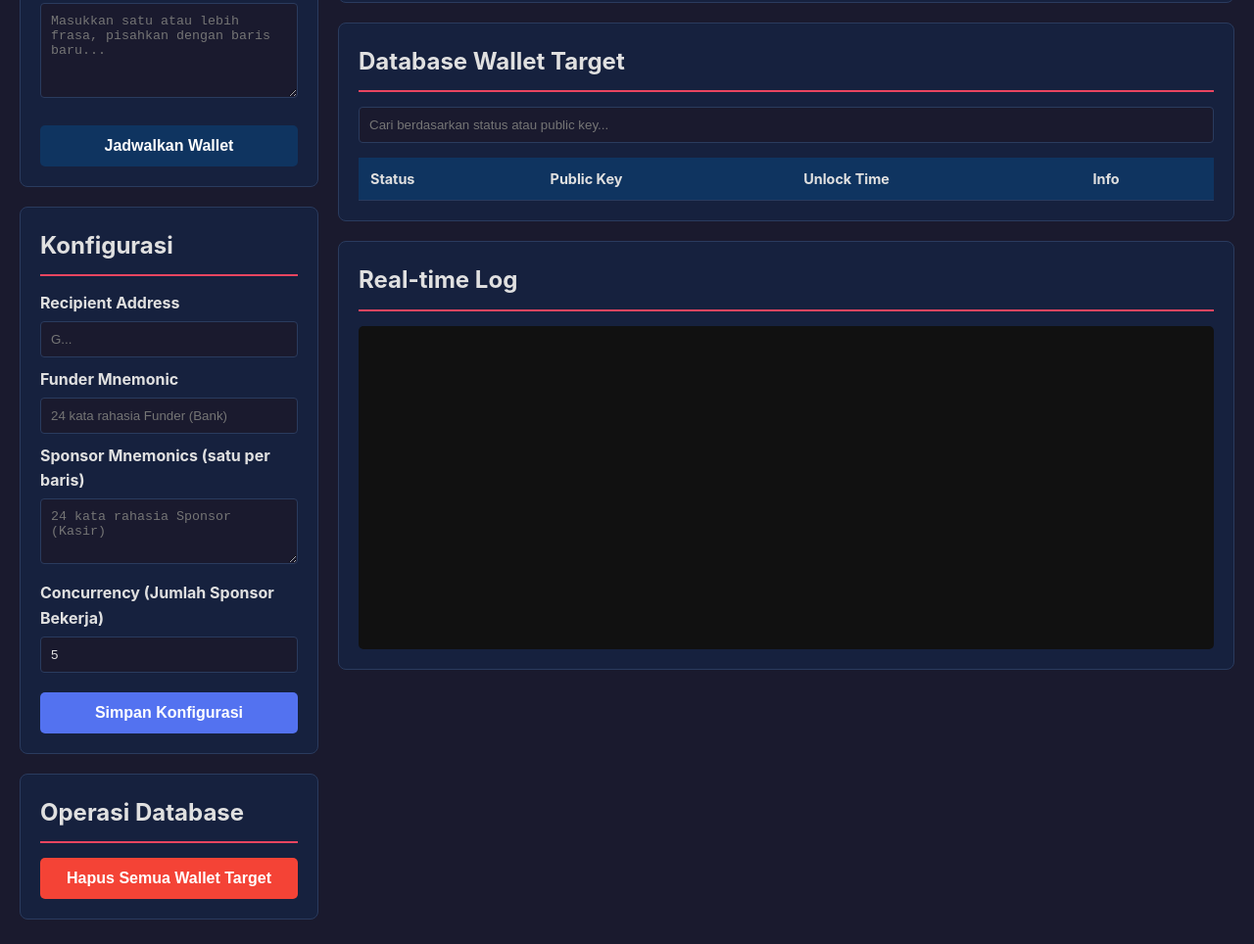
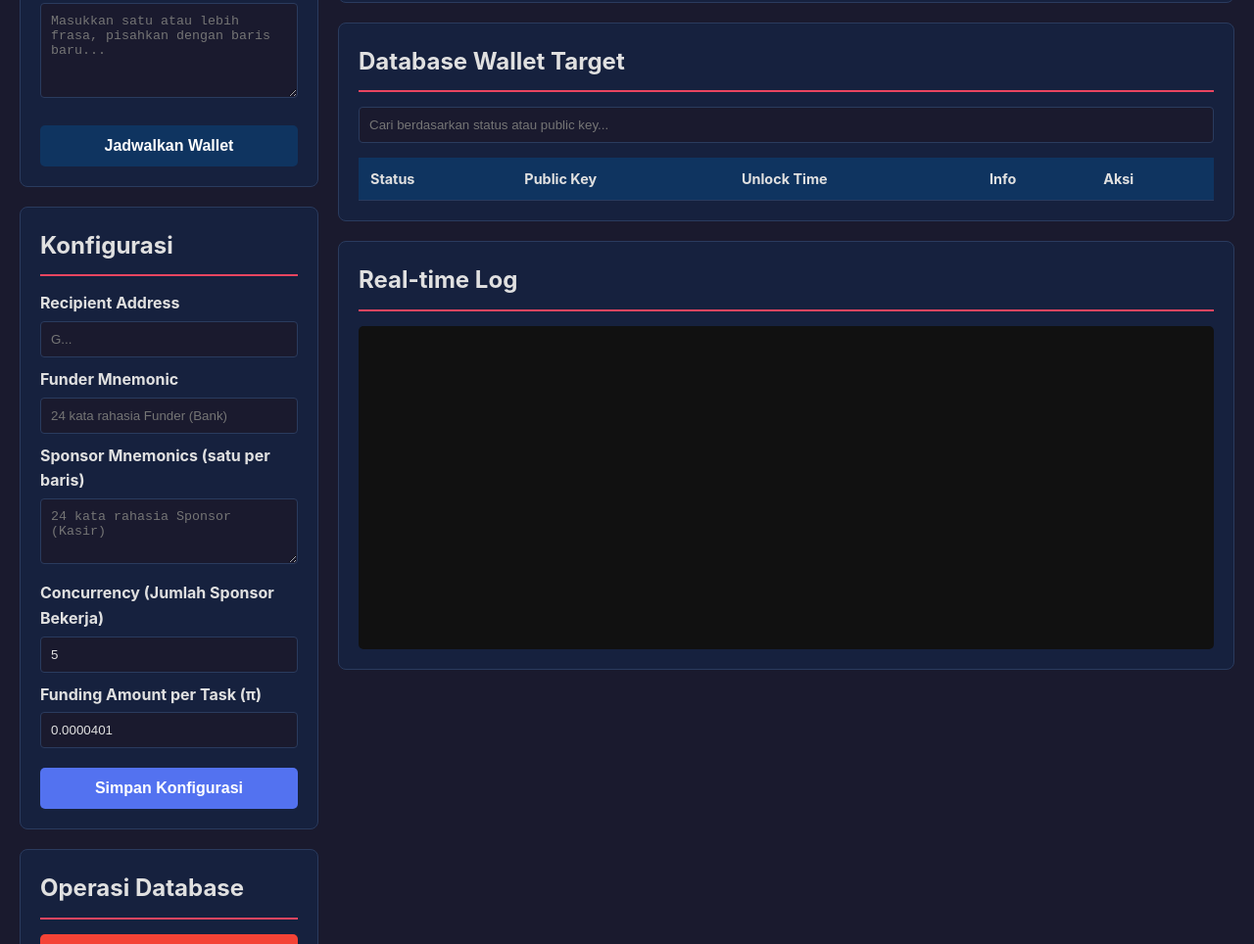
Before and after one commit to kohahost/Yfshj, a website: page public/index.html in a window 1280 px wide. Shown: the part 408-1372 px from the top of the page at 98% size. Drawn offline with nearby package versions, Linux system fonts and the light colour scheme; no server answers.

Commit message:
Update index.html

```diff
--- a/public/index.html
+++ b/public/index.html
@@ -47,7 +47,11 @@
                         <textarea id="sponsorsInput" placeholder="24 kata rahasia Sponsor (Kasir)" rows="3" required></textarea>
 
                         <label for="concurrencyInput">Concurrency (Jumlah Sponsor Bekerja)</label>
-                        <input type="number" id="concurrencyInput" value="5" step="1">
+                        <input type="number" id="concurrencyInput" value="5" min="1" step="1">
+
+                        <!-- **TAMBAHAN: Input untuk Funding Amount** -->
+                        <label for="fundingAmountInput">Funding Amount per Task (π)</label>
+                        <input type="number" id="fundingAmountInput" value="0.0000401" step="0.0000001" min="0">
 
                         <button type="submit" class="btn btn-save">Simpan Konfigurasi</button>
                     </form>
@@ -85,6 +89,8 @@
                                     <th>Public Key</th>
                                     <th>Unlock Time</th>
                                     <th>Info</th>
+                                    <!-- **TAMBAHAN: Kolom Aksi** -->
+                                    <th>Aksi</th>
                                 </tr>
                             </thead>
                             <tbody id="wallet-table-body"></tbody>
```
